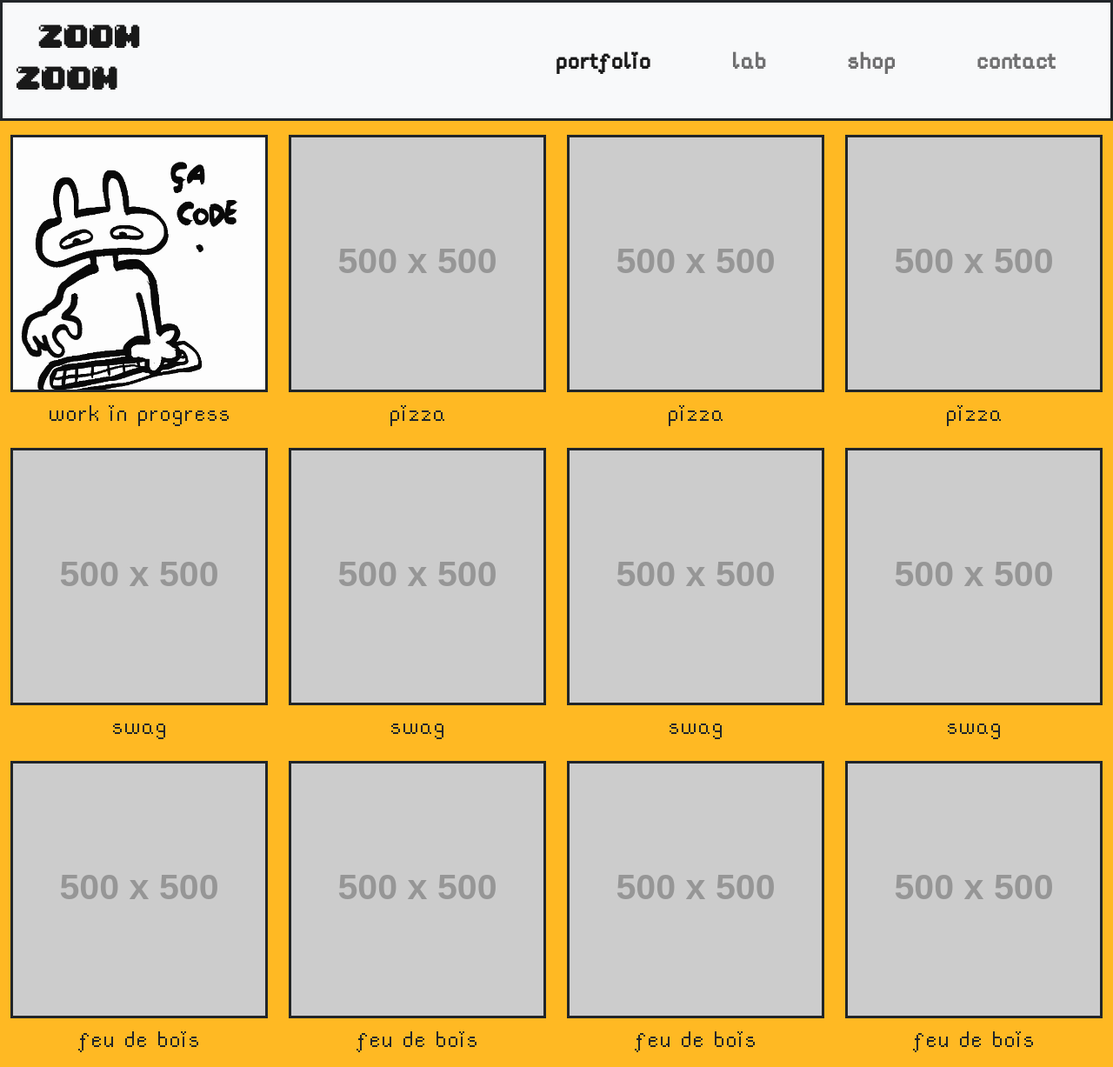
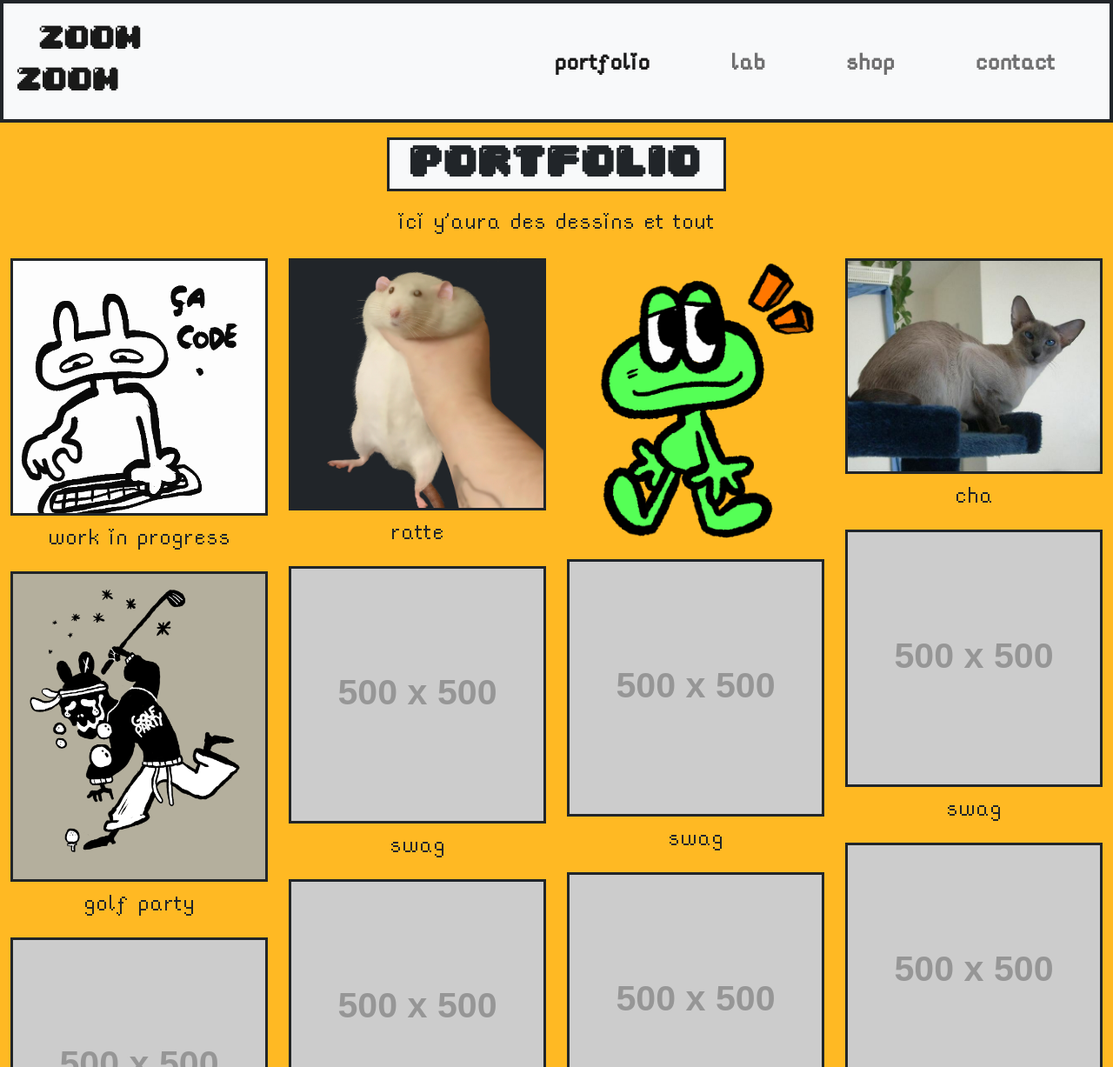
Before and after one commit to mentaloooo/zoomzoom, a plain HTML site: page index.html in a window 1280 px wide. Shown: the top 1227 px of the page at 87% size. Drawn offline with nearby package versions, Linux system fonts and the light colour scheme; placeholder pictures from the web are drawn by us.

Commit message:
placeholders

```diff
--- a/index.html
+++ b/index.html
@@ -15,7 +15,7 @@
    <body>
       <!-- Navbar -->
       <!--<div class="border-3 border border-dark">-->
-      <nav class="sticky-top px-3 d-flex flex-row navbar navbar-expand-md navbar-light bg-light border-3 border border-dark sticky">
+      <nav class="sticky-top px-3 d-flex flex-row navbar navbar-expand-md navbar-light bg-light border-4 border border-dark sticky">
          <!-- Menu group -->
          <div class="d-flex justify-content-center">
             <a class="pt-3 logo navbar-brand floating" style="font-size: 2em" href="https://mentaloooo.github.io/zoomzoom/">
@@ -50,14 +50,38 @@
              </div>-->
       </div>
       <div class="container-fluid yellowish">
-
-
+         <div class="thumb text-center pt-3">
+         <h1 style="font-size: 3em; font-weight: 800;"><span class=" logo px-4 pb-2 border-3 border border-dark bg-light">portfolio</span></h1>
+         <h2 class="mt-3">ici y'aura des dessins et tout</h2>
+      </div>
          <div class="row">
             <div class="col-sm-6 col-md-6 col-xl-3 col-lg-3 text-center">
                <!--item1-->
                <div class="thumb">
                   <a href="https://placeholder.com"><img class="border-3 border border-dark img-fluid mt-3" src="./src/wip.gif"></a>
                   <p class="img-title">work in progress</p>
+               </div>
+               <!--item2-->
+               <div class="thumb">
+                  <a href="https://placeholder.com"><img class="border-3 border border-dark img-fluid mt-3" src="./src/golf_party.png"></a>
+                  <p class="img-title">golf party</p>
+               </div>
+               <!--item3-->
+               <div class="thumb">
+                  <a href="https://placeholder.com"><img class="border-3 border border-dark img-fluid mt-3" src="https://via.placeholder.com/500"></a>
+                  <p class="img-title">feu de bois</p>
+               </div>
+               <!--item4-->
+               <div class="thumb">
+                  <a href="https://placeholder.com"><img class="border-3 border border-dark img-fluid mt-3" src="https://via.placeholder.com/500"></a>
+                  <p class="img-title">cool</p>
+               </div>
+            </div>
+            <div class="col-sm-6 col-md-6 col-xl-3 col-lg-3 text-center">
+               <!--item1-->
+               <div class="thumb">
+                  <a href="https://placeholder.com"><img class="border-3 border border-dark img-fluid mt-3 bg-dark" src="./src/ratte.png"></a>
+                  <p class="img-title">ratte</p>
                </div>
                <!--item2-->
                <div class="thumb">
@@ -78,8 +102,8 @@
             <div class="col-sm-6 col-md-6 col-xl-3 col-lg-3 text-center">
                <!--item1-->
                <div class="thumb">
-                  <a href="https://placeholder.com"><img class="border-3 border border-dark img-fluid mt-3" src="https://via.placeholder.com/500"></a>
-                  <p class="img-title">pizza</p>
+                  <a href="https://placeholder.com"><img class="img-fluid mt-3"  src="./src/grenouille.png"></a>
+                  <p class="img-title"></p>
                </div>
                <!--item2-->
                <div class="thumb">
@@ -100,30 +124,8 @@
             <div class="col-sm-6 col-md-6 col-xl-3 col-lg-3 text-center">
                <!--item1-->
                <div class="thumb">
-                  <a href="https://placeholder.com"><img class="border-3 border border-dark img-fluid mt-3" src="https://via.placeholder.com/500"></a>
-                  <p class="img-title">pizza</p>
-               </div>
-               <!--item2-->
-               <div class="thumb">
-                  <a href="https://placeholder.com"><img class="border-3 border border-dark img-fluid mt-3" src="https://via.placeholder.com/500"></a>
-                  <p class="img-title">swag</p>
-               </div>
-               <!--item3-->
-               <div class="thumb">
-                  <a href="https://placeholder.com"><img class="border-3 border border-dark img-fluid mt-3" src="https://via.placeholder.com/500"></a>
-                  <p class="img-title">feu de bois</p>
-               </div>
-               <!--item4-->
-               <div class="thumb">
-                  <a href="https://placeholder.com"><img class="border-3 border border-dark img-fluid mt-3" src="https://via.placeholder.com/500"></a>
-                  <p class="img-title">cool</p>
-               </div>
-            </div>
-            <div class="col-sm-6 col-md-6 col-xl-3 col-lg-3 text-center">
-               <!--item1-->
-               <div class="thumb">
-                  <a href="https://placeholder.com"><img class="border-3 border border-dark img-fluid mt-3" src="https://via.placeholder.com/500"></a>
-                  <p class="img-title">pizza</p>
+                  <a href="https://placeholder.com"><img class="border-3 border border-dark img-fluid mt-3" src="./src/chaa.jpg"></a>
+                  <p class="img-title">cha</p>
                </div>
                <!--item2-->
                <div class="thumb">
```
Also changed, not shown: lab.html (+17 -0 lines), src/chaa.jpg (added), src/golf_party.png (added), src/grenouille.png (added), src/ratte.png (added).
